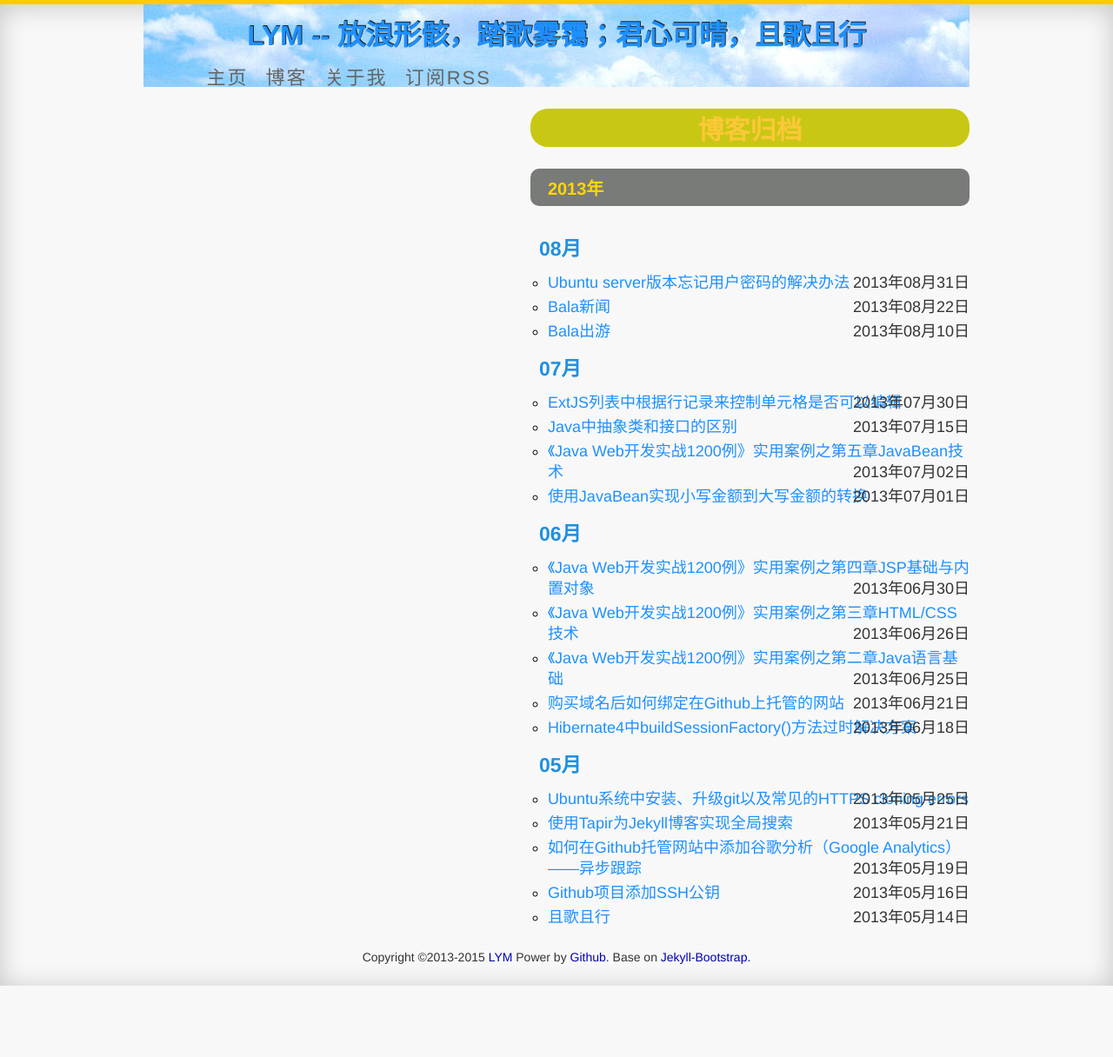
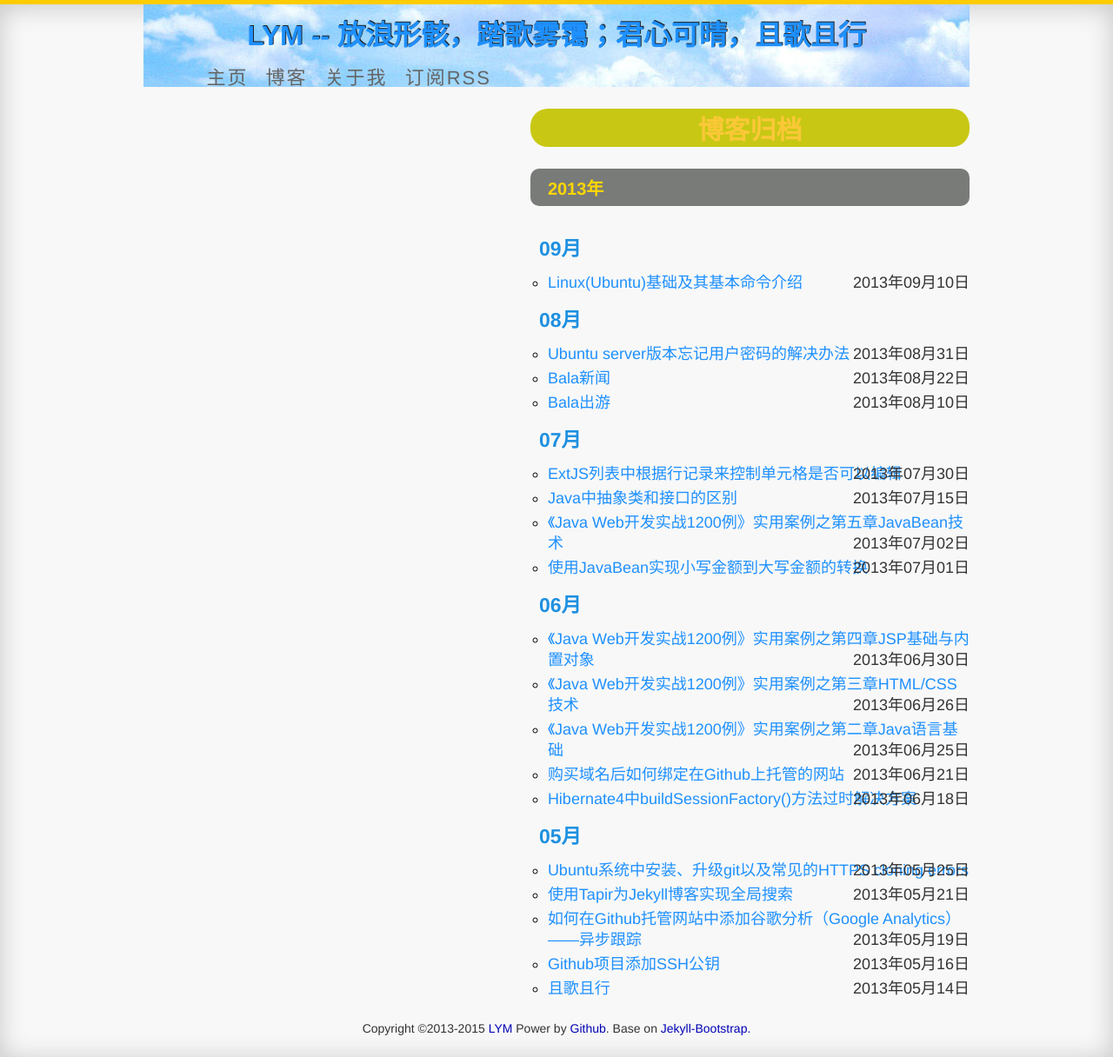
Before and after one commit to lym406365619/lym406365619.github.com, a Jekyll site: the page built from archive.html, in a window 1280 px wide. Shown: the whole page at 87% size. Built offline with Jekyll 4.4.1, drawn with Linux system fonts in a browser that asks for light colours; nearby versions of some CDN libraries; before the commit the page ends 1134 px from its top, so only the background shows below that; some of the changed lines change nothing that is shown.

Commit message:
new post and update a post bug

```diff
--- /dev/null
+++ b/_posts/2013-09-10-the-base-of-linux(ubuntu)-and-the-description-of-its-command.md
@@ -0,0 +1,211 @@
+---
+layout: post
+title: Linux(Ubuntu)基础及其基本命令介绍
+categories: [Ubuntu]
+tags: [Linux]
+description: Linux 的灵感源自 1969 年就出现的 Unix 操作系统，时至今日该系统仍被广泛使用，并在不断发展中。 Unix 背后的许多设计惯例也同样存在于 Linux 中，对系统基本原理的理解至关重要。
+---
+{% include JB/setup %}
+# Linux(Ubuntu)基础及其基本命令介绍
+
+Linux 的灵感源自 1969 年就出现的 Unix 操作系统，时至今日该系统仍被广泛使用，并在不断发展中。 Unix 背后的许多设计惯例也同样存在于 Linux 中，对系统基本原理的理解至关重要。 Unix 最初主要使用命令行界面，这在 Linux 中也得到了保留。也就是说，图形用户界面及其窗口、图标、菜单等都构建在基本的命令行界面之上。更进一步，这也意味着在命令行里可以十分便捷的管理和访问 Linux 的文件系统。
+
+##1 目录和文件系统
+
+Linux 和 Unix 文件系统被组织成一个有层次的树形结构。文件系统的最上层是 <strong>/</strong>，或称为 <strong>根目录</strong>。在 Unix 和 Linux 的设计理念中，一切皆为文件——包括硬盘、分区和可插拔介质。这就意味着所有其它文件和目录（包括其它硬盘和分区）都位于根目录中。 例如：/home/jebediah/cheeses.odt 给出了正确的完整路径，它指向 cheeses.odt 文件，而该文件位于 jebediah 目录下，该目录又位于 home 目录，最后，home 目录又位于根(/) 目录下。 在根 (/) 目录下，有一组重要的系统目录，在大部分 Linux 发行版里都通用。直接位于根 (<strong>/</strong>) 目录下的常见目录列表如下：
+
+:------|:----------
+<strong>/bin</strong> | 重要的二进制 (binary) 应用程序
+/boot | 启动 (boot) 配置文件
+/dev | 设备 (device) 文件
+<strong>/etc</strong> | 配置文件、启动脚本等 (etc)
+<strong>/home</strong> | 本地用户主 (home) 目录
+/lib | 系统库 (libraries) 文件
+/lost+found | 在根 (/) 目录下提供一个遗失+查找(lost+found) 系统
+/media | 挂载可移动介质 (media)，诸如 CD、数码相机等
+/mnt | 挂载 (mounted) 文件系统
+/opt | 提供一个供可选的 (optional) 应用程序安装目录
+/proc | 特殊的动态目录，用以维护系统信息和状态，包括当前运行中进程 (processes) 信息。
+/root | root (root) 用户主文件夹，读作“slash-root”
+<strong>/sbin</strong> | 重要的系统二进制 (system binaries) 文件
+/sys | 系统 (system) 文件
+<strong>/tmp</strong> | 临时(temporary)文件
+<strong>/usr</strong> | 包含绝大部分所有用户(users)都能访问的应用程序和文件
+<strong>/var</strong> | 经常变化的(variable)文件，诸如日志或数据库等
+
+##2 常用命令
+
+<strong>1.</strong> 切换到 root 用户 ，输入“<strong>sudo -i</strong>”或“<strong>sudo su -</strong>”, 退出“<strong>exit</strong>”
+
+<strong>2. pwd</strong> 显示当前目录， pwd = print working directory
+
+<strong>3. ls</strong> 列出目录下当前文件
+
+<strong>4. cp</strong> 复制文件/目录 cp (源文件或目录) (目标文件或目录)
+{% highlight sh %}
+cp -r  复制文件夹 包括子目录和文件
+{% endhighlight %}
+
+<strong>5. rm</strong> 删除文件/目录 可以删除文件
+{% highlight sh %}
+rm -rf  删除目录包含子目录和文件
+rmdir  删除空文件夹
+{% endhighlight %}
+
+<strong>6. mv</strong> 移动或重命名 文件
+
+<strong>7. cd</strong> 进入目录
+{% highlight sh %}
+cd / 		#进入根目录
+
+cd 或 cd ~ 	#进入用户的 home 目录
+
+cd - 		#进入上次访问的目录 (相当于 back)
+cd ..  		#进入上级目录
+{% endhighlight %}
+
+<strong>8. man</strong> 显示某个命令的 manual
+
+<strong>9. df</strong> 显示文件系统空间信息
+{% highlight sh %}
+df -h  	#用 M 和 G 做单位显示文件系统空间信息 -h 意思是 human-readable
+{% endhighlight %}
+
+<strong>10. du</strong> 显示目录的空间使用信息
+{% highlight sh %}
+du -sh /media/floppy	#-s 意思 summary  -h 意思 human-readable
+{% endhighlight %}
+
+<strong>11. ifconfig</strong> 显示系统的网络
+
+<strong>12. locate</strong>
+命令会在您的计算机里搜索您指定的任意文件。它使用您系统中的文件索引以便进行快速查找：运行命令 updatedb 可以更新该索引。每天您一开机，该命令便会（在合适的时机）自动运行。运行该命令需要具备管理员权限.
+
+<strong>13.</strong> Ubuntu卸载编译的软件
+{% highlight sh %}
+cd 源代码目录
+make clean
+./configure
+make uninstall
+{% endhighlight %}
+
+<strong>14.</strong> 查找命令
+
+<strong>1）find</strong>
+
+find是最常见和最强大的查找命令，你可以用它找到任何你想找的文件。
+
+<strong>find</strong>的使用格式如下：
+
+　　<strong>$ find &lt;指定目录> &lt;指定条件> &lt;指定动作></strong>
+
+　　- <指定目录>： 所要搜索的目录及其所有子目录。默认为当前目录。
+
+　　- <指定条件>： 所要搜索的文件的特征。
+
+　　- <指定动作>： 对搜索结果进行特定的处理。
+
+如果什么参数也不加，find默认搜索当前目录及其子目录，并且不过滤任何结果（也就是返回所有文件），将它们全都显示在屏幕上。
+
+find的使用实例：
+
+　　<strong>$ find . -name 'my*'</strong>
+
+搜索当前目录（<strong>含子目录</strong>，以下同）中，所有文件名以my开头的文件。
+
+　　<strong>$ find . -name 'my*' -ls</strong>
+
+搜索当前目录中，所有文件名以my开头的文件，并显示它们的详细信息。
+
+　　<strong>$ find . -type f -mmin -10</strong>
+
+搜索当前目录中，所有过去10分钟中更新过的普通文件。如果<strong>不加-type f</strong>参数，则搜索<strong>普通文件+特殊文件+目录</strong>。
+
+<strong>2）locate</strong>
+
+locate命令其实是"find -name"的另一种写法，<strong>但是要比后者快得多，原因在于它不搜索具体目录，而是搜索一个数据库（/var/lib/locatedb）</strong>，这个数据库中含有本地所有文件信息。Linux系统自动创建这个数据库，并且每天自动更新一次，所以使用locate命令查不到最新变动过的文件。为了避免这种情况，可以在使用locate之前，先使用<strong>updatedb</strong>命令，手动更新数据库。
+
+<strong>locate</strong>命令的使用实例：
+
+　　<strong>$ locate /etc/sh</strong>
+
+搜索etc目录下所有以sh开头的文件。
+
+　　<strong>$ locate ~/m</strong>
+
+搜索用户主目录下，所有以m开头的文件。
+
+　　<strong>$ locate -i ~/m</strong>
+
+搜索用户主目录下，所有以m开头的文件，并且忽略大小写。
+
+<strong>3）whereis</strong>
+
+whereis命令只能用于<strong>程序名的搜索</strong>，而且只搜索二进制文件（参数-b）、man说明文件（参数-m）和源代码文件（参数-s）。如果省略参数，则返回所有信息。
+
+<strong>whereis</strong>命令的使用实例：
+
+　　<strong>$ whereis grep</strong>
+
+<strong>4）which</strong>
+
+which命令的作用是，在PATH变量指定的路径中，搜索某个系统命令的位置，并且返回第一个搜索结果。也就是说，使用which命令，就<strong>可以看到某个系统命令是否存在，以及执行的到底是哪一个位置的命令</strong>。
+
+<strong>which</strong>命令的使用实例：
+
+　　<strong>$ which grep</strong>
+
+<strong>5）type</strong>
+
+type命令其实不能算查找命令，它是用来区分某个命令到底是由shell自带的，还是由shell外部的独立二进制文件提供的。如果一个命令是外部命令，那么使用-p参数，会显示该命令的路径，相当于which命令。
+
+<strong>type</strong>命令的使用实例：
+
+　　<strong>$ type cd</strong>
+
+系统会提示，cd是shell的自带命令（build-in）。
+
+　　<strong>$ type grep</strong>
+
+系统会提示，grep是一个外部命令，并显示该命令的路径。
+
+　　<strong>$ type -p grep</strong>
+
+加上-p参数后，就相当于which命令。(<strong>注意</strong>：如果是内置命令的话，没有输出)
+
+　　<strong>$ type -P grep</strong>
+
+<strong>-P</strong>参数代表强制搜索，此时内置命令也会有输出
+
+<strong>15.</strong> vim编辑
+
+a. <strong>ctrl+f</strong>下翻页(<strong>f</strong>orward)、<strong>ctrl+b</strong>上翻页(<strong>b</strong>ackwards)、<strong>M</strong>将光标移动的该页中部(<strong>M</strong>iddle)、<strong>gg</strong>回到文件顶部、<strong>G</strong>回到文件底部、<strong>hjkl</strong>移动光标
+
+b. <strong>vim查找命令</strong>：命令模式下，按‘<strong>/</strong>’，然后输入要查找的字符，Enter。
+
+c. 手动重加载文件的命令是 <strong>:e!</strong> (以前是退出编辑重新打开，用这个的话方便多了)
+
+d. <strong>清空文件内容</strong>(3种)：在命令模式下，首先执行gg，这里是跳至文件首行，再执行dG，这样就清空了整个文件！
+还有一种方法就要退出VIM，然后使用echo >> file。最后一种是删除了这个文件再新建一个就是了
+
+<strong>16.</strong> 查看当前时间
+{% highlight sh %}
+test@lym406365619:~$ date
+Tue Jan 20 10:22:53 CST 2014
+{% endhighlight %}
+
+<strong>17.</strong> Linux时间同步 -- <strong>ntpdate</strong>
+{% highlight sh %}
+sudo ntpdate -u pool.ntp.org
+#pool.ntp.org是一组授时服务器虚拟集群
+{% endhighlight %}
+
+时间同步之后，如果没有设置时间区域，默认的时区是UTC。把时区改成北京时间，执行这面的命令：
+{% highlight sh %}
+cp /usr/share/zoneinfo/Asia/Shanghai /etc/localtime
+{% endhighlight %}
+
+<br />
+
+##参考
+[http://wiki.ubuntu.org.cn](http://wiki.ubuntu.org.cn/?title=Ubuntu%E6%A1%8C%E9%9D%A2%E5%85%A5%E9%97%A8%E6%8C%87%E5%8D%97)
```
Also changed, not shown: _posts/2013-05-25-install-add-upgrade-git-in-unbutu.md (+2 -0 lines).
